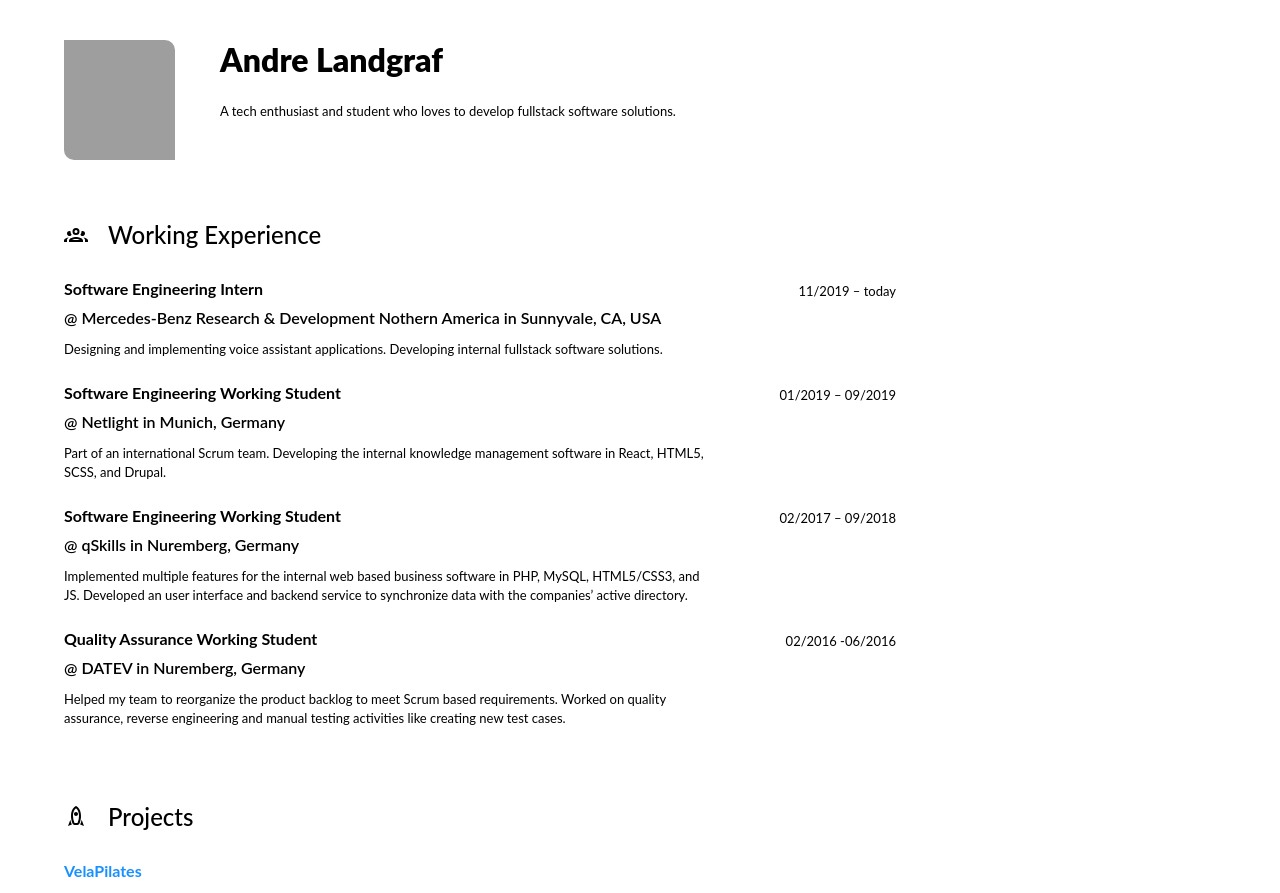
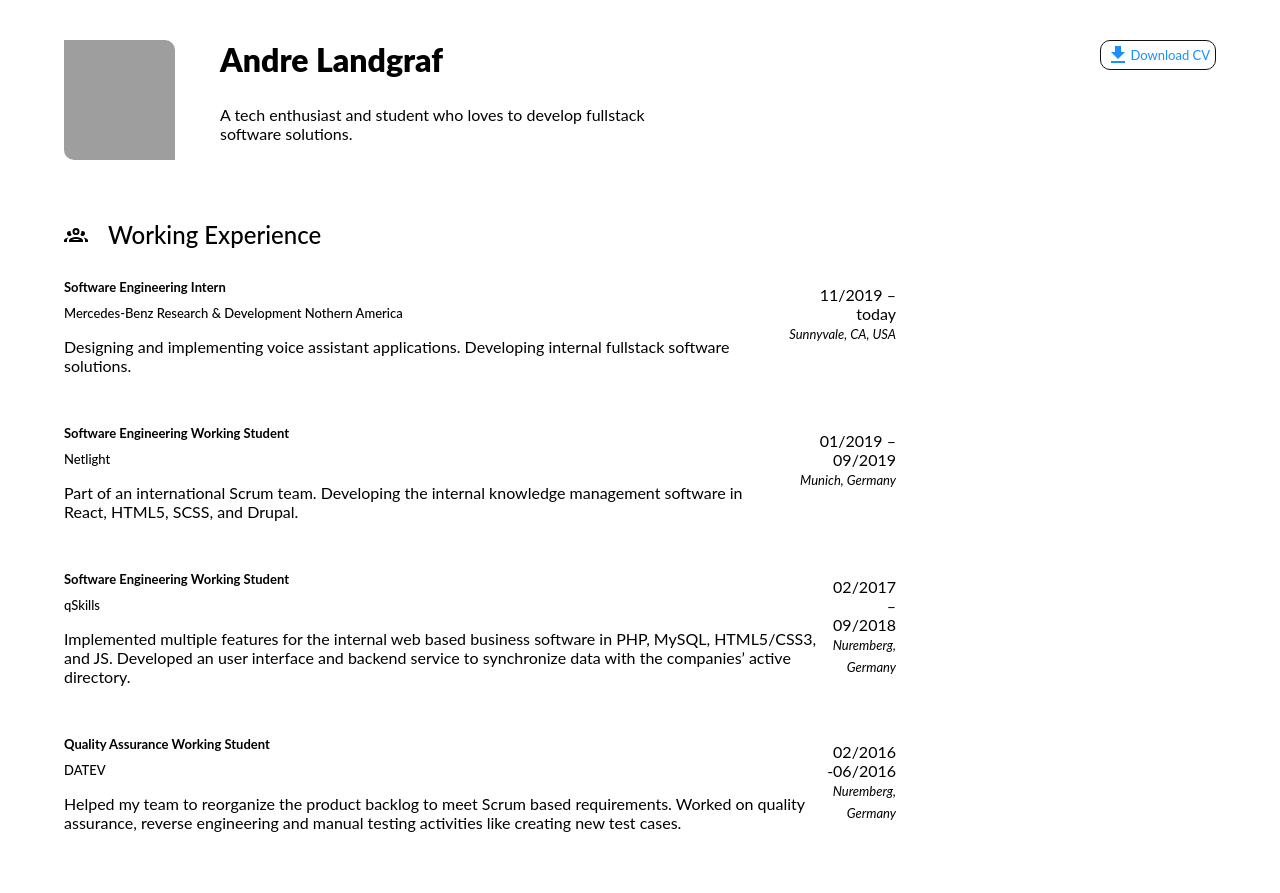
Before and after one commit to andrelandgraf/andrelandgraf, a Gatsby site: page / in a window 1280 px wide. Shown: the top 893 px of the page. Built offline with nearby package versions, Linux system fonts and the light colour scheme; Gatsby itself is replaced by a stand-in of ours; grey boxes are pictures that could not be loaded.

Commit message:
download cv button, finished experience styling

```diff
--- /dev/null
+++ b/src/components/download/download.jsx
@@ -0,0 +1,49 @@
+import React from 'react';
+import styled from 'styled-components';
+
+import styles from '../../enums/styles';
+import ArrowDown from '../../assets/svg/download.svg';
+
+const ButtonLike = styled.div`
+    padding: 2px 5px;
+    border: 1px solid transparent;
+    border-radius: 10px;
+    border-color: ${styles.colors.fontColor};
+
+    display: inline-flex;
+    flex-direction: row;
+    align-items: center;
+
+    white-space: nowrap;
+    text-align: center;
+    touch-action: manipulation;
+
+    &:hover {
+      cursor: pointer;
+      color: ${styles.colors.fontColor};
+    }
+
+    &:active {
+      outline: 0;
+      -webkit-box-shadow: none;
+      box-shadow: none;
+    }
+
+    &:focus {
+        background-image: none;
+        outline: 0;
+        -webkit-box-shadow: none;
+        box-shadow: none;
+    }
+`;
+
+const DownloadButton = () => (
+  <a href={`${process.env.GATSBY_AWS_S3}/cv.pdf`} download="andre_landgraf.pdf" target="_blank" rel="noopener noreferrer">
+    <ButtonLike>
+      <ArrowDown />
+      Download CV
+    </ButtonLike>
+  </a>
+);
+
+export default DownloadButton;
--- a/src/components/experience/experience.jsx
+++ b/src/components/experience/experience.jsx
@@ -2,36 +2,61 @@ import React from 'react';
 import PropTypes from 'prop-types';
 import styled from 'styled-components';
 
+import styles from '../../enums/styles';
+
 const Container = styled.div`
   display: flex;
   flex-direction: row;
+  margin-bottom: 3vh;
+
+  @media screen and (max-width: ${styles.widths.phoneWidth}) {
+    margin-bottom: 4vh;
+    flex-direction: column-reverse;
+  }
 `;
 
-const Title = styled.h3`
+const TimeLocation = styled.p`
+  margin-left: auto;
+  text-align: right;
 
+  display: flex;
+  flex-direction: column;
+  align-items: flex-end;
+
+  @media screen and (max-width: ${styles.widths.phoneWidth}) {
+    margin-left: 0;
+    flex-direction: row;
+    align-items: flex-start;
+  }
 `;
 
-const Company = styled.h4`
-
+const Location = styled.span`
+@media screen and (max-width: ${styles.widths.phoneWidth}) {
+  margin-left: auto;
+  padding-right: 2px;
+}
 `;
 
-const Time = styled.p`
-  margin-left: auto;
-  text-align: right;
-`;
 
 const Experience = ({
   title, description, fromTo, location, company,
 }) => (
   <Container>
     <div>
-      <Title>{title}</Title>
-      <Company>{`@ ${company} in ${location}`}</Company>
+      <h3>{title}</h3>
+      <h4>{company}</h4>
       <p>{description}</p>
     </div>
-    <Time>
-      {fromTo}
-    </Time>
+    <TimeLocation>
+      <span>
+        {fromTo}
+      </span>
+      <Location>
+        <i>
+          {location}
+        </i>
+      </Location>
+    </TimeLocation>
   </Container>
 );
 
--- a/src/components/layout/layout.jsx
+++ b/src/components/layout/layout.jsx
@@ -13,6 +13,7 @@ const GlobalStyle = createGlobalStyle`
     background-color: ${styles.colors.backgroundColor};
     margin: 0;
     font-family: ${styles.fonts.default};
+    font-size: ${styles.fontSizes.m}
     -webkit-font-smoothing: antialiased;
     -moz-osx-font-smoothing: grayscale;
   }
@@ -27,6 +28,7 @@ const GlobalStyle = createGlobalStyle`
 
   a {
     padding: 0;
+    font-size: ${styles.fontSizes.m};
     color: ${styles.colors.linkColor};
     text-decoration: none;
   }
@@ -68,7 +70,7 @@ const GlobalStyle = createGlobalStyle`
   h4 {
     margin: 0;
     font-size: ${styles.fontSizes.m};
-    font-weight: ${styles.fontWeights.semiBold};
+    font-weight: ${styles.fontWeights.medium};
     max-width: 50vw;
 
     @media screen and (max-width: ${styles.widths.phoneWidth}) {
@@ -76,24 +78,15 @@ const GlobalStyle = createGlobalStyle`
     }
   }
 
-  p {
+  p span i {
     hyphens: none;
     line-height: 1.5;
-    font-size: ${styles.fontSizes.s};
+    font-size: ${styles.fontSizes.m};
     max-width: 50vw;
 
     @media screen and (max-width: ${styles.widths.phoneWidth}) {
       max-width: 90vw;
     }
-  }
-
-  button {
-    font-size: 0.8rem;
-    height: 3rem;
-    margin: 0 0 10px 0;
-    outline: none;
-    padding: 0;
-    transition: all 0.3s;
   }
 `;
 
--- a/src/enums/styles.js
+++ b/src/enums/styles.js
@@ -1,8 +1,8 @@
 const styles = {
   fontSizes: {
-    s: '13px',
-    m: '16px',
-    l: '18px',
+    s: '10px',
+    m: '13px',
+    l: '16px',
     xl: '24px',
     xxl: '32px',
   },
--- a/src/pages/index.jsx
+++ b/src/pages/index.jsx
@@ -10,6 +10,7 @@ import Project from '../components/project/project';
 import Skills from '../components/skills/skills';
 import Education from '../components/education/education';
 import Header from '../components/header/header';
+import DownloadButton from '../components/download/download';
 
 import College from '../assets/svg/college.svg';
 import Group from '../assets/svg/group.svg';
@@ -27,11 +28,22 @@ const Content = styled.div`
   }
 `;
 
+const Navigation = styled.nav`
+  display: flex;
+  flex-direction: row;
+  flex-align: flex-start;
+
+  @media screen and (max-width: ${styles.widths.phoneWidth}) {
+    flex-direction: column;
+}
+`;
+
 const Intro = styled.div`
   display: flex;
   flex-direction: row;
   align-items: flex-start;
   max-width: 50vw;
+  margin-right: auto;
 
   @media screen and (max-width: ${styles.widths.phoneWidth}) {
     max-width: 90vw;
@@ -159,6 +171,7 @@ console.log(process.env.GATSBY_AWS_S3);
 export default () => (
   <Layout>
     <Content>
+      <Navigation>
         <Intro>
           <Portrait src={`${process.env.GATSBY_AWS_S3}/portrait.jpg`} alt="Portrait of Andre Landgraf" />
           <IntroText>
@@ -168,6 +181,8 @@ export default () => (
             </p>
           </IntroText>
         </Intro>
+        <DownloadButton />
+      </Navigation>
       <Curriculum>
         <Header title="Working Experience" icon={<Group />} />
         {experiences}
```
Also changed, not shown: src/assets/svg/download.svg (added). Lines whose indentation alone changed are shown as unchanged.
